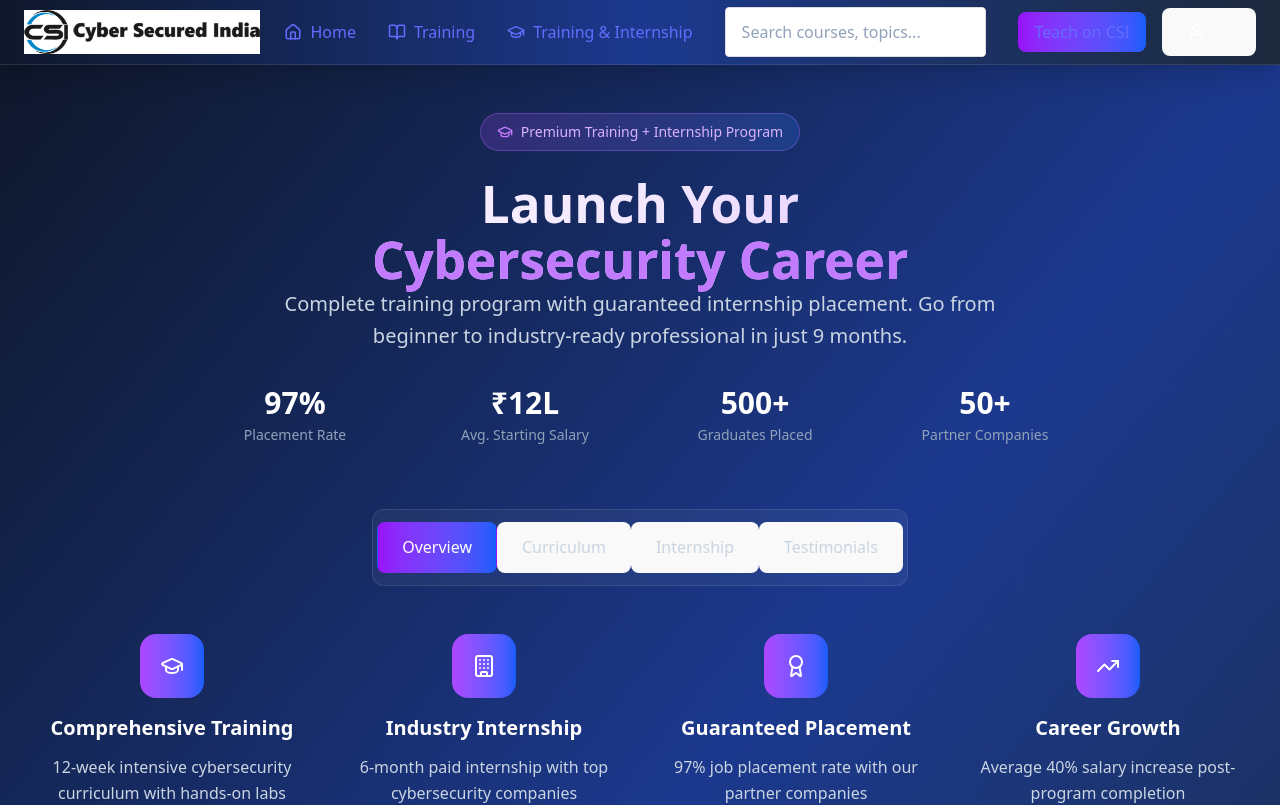
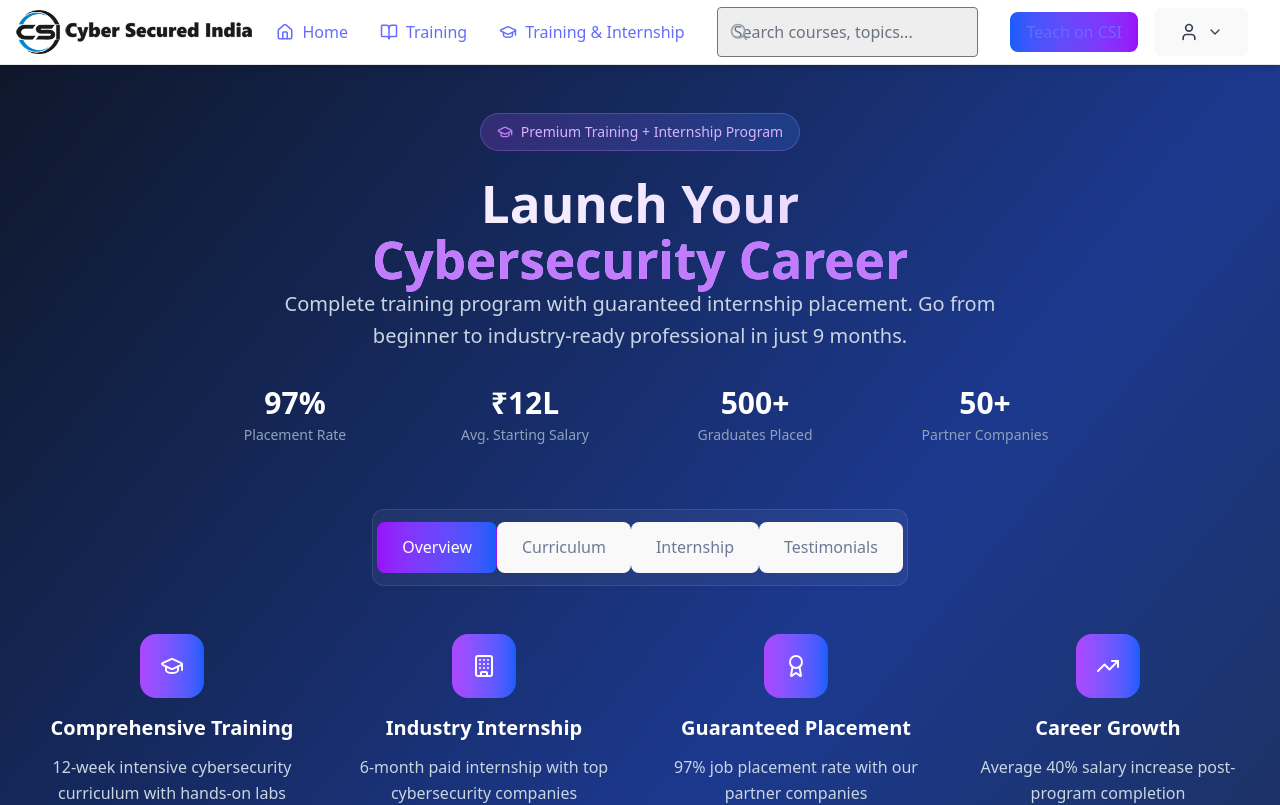
Before and after one commit to swar03/lms2, a React (Vite) app in the folder client/: page /training-internship in a window 1280 px wide. Shown: the top 805 px of the page. Built offline with nearby package versions, Linux system fonts and the light colour scheme.

Commit message:
button css

```diff
--- a/client/src/components/Home.jsx
+++ b/client/src/components/Home.jsx
@@ -104,7 +104,7 @@ export default function Home() {
               </button>
 
               <button
-                className="px-8 py-4 bg-white/10 backdrop-blur-sm text-white font-semibold rounded-xl border border-white/20 hover:bg-white/20 transition-all duration-300 hover:shadow-xl"
+                className="px-8 py-4 bg-white/10 backdrop-blur-sm text-black font-semibold rounded-xl border border-white/20 hover:bg-white/20 transition-all duration-300 hover:shadow-xl"
                 onClick={() => alert('Playing demo video!')}
               >
                 Watch Demo
@@ -182,7 +182,7 @@ export default function Home() {
                 </div>
 
                 <button
-                  className="w-full py-3 bg-white/10 text-white font-medium rounded-xl hover:bg-white/20 transition-all duration-300 group-hover:transform group-hover:translate-y-[-2px]"
+                  className="w-full py-3 bg-white/10 text-black font-medium rounded-xl hover:bg-white/20 transition-all duration-300 group-hover:transform group-hover:translate-y-[-2px]"
                   onClick={() => alert(`Exploring ${track.title} track!`)}
                 >
                   Explore Track
--- a/client/src/components/Navbar.jsx
+++ b/client/src/components/Navbar.jsx
@@ -1,4 +1,3 @@
-// src/components/Navbar.jsx
 import React, { useState } from "react";
 import {
   Home,
@@ -22,8 +21,9 @@ export default function Navbar() {
   ];
 
   return (
-    <nav className="bg-gradient-to-r from-slate-900 via-blue-900 to-slate-800 shadow-xl border-b border-white/10 sticky top-0 z-50 backdrop-blur-sm">
-      <div className="max-w-7xl mx-auto px-2 sm:px-4 lg:px-6">
+    <nav className="bg-white shadow-md border-b border-gray-200 sticky top-0 z-50">
+      {/* Container with modified padding and removed horizontal centering */}
+      <div className="w-full mx-auto pl-2 pr-4 sm:pl-3 sm:pr-6 lg:pl-4 lg:pr-8">
         <div className="flex items-center justify-between h-16">
 
           {/* Left side: Logo + Navlinks */}
@@ -43,7 +43,7 @@ export default function Navbar() {
                 <a
                   key={item.name}
                   href={item.path}
-                  className="flex items-center space-x-2 text-slate-300 hover:text-white transition-colors duration-300 group"
+                  className="flex items-center space-x-2 text-gray-600 hover:text-blue-600 transition-colors duration-300 group"
                 >
                   <span className="group-hover:scale-110 transition-transform duration-300">
                     {item.icon}
@@ -58,12 +58,12 @@ export default function Navbar() {
           <div className="hidden md:flex items-center flex-1 max-w-md mx-8">
             <div className="relative w-full">
               <div className="absolute inset-y-0 left-0 pl-3 flex items-center pointer-events-none">
-                <Search className="h-5 w-5 text-slate-400" />
+                <Search className="h-5 w-5 text-gray-400" />
               </div>
               <input
                 type="text"
                 placeholder="Search courses, topics..."
-                className="w-full pl-10 pr-4 py-2 bg-white/10 border border-white/20 rounded-xl text-white placeholder-slate-400 focus:outline-none focus:ring-2 focus:ring-blue-500 focus:border-transparent backdrop-blur-sm transition-all duration-300"
+                className="w-full pl-10 pr-4 py-2 bg-gray-100 border border-gray-300 rounded-xl text-gray-900 placeholder-gray-500 focus:outline-none focus:ring-2 focus:ring-blue-500 focus:border-transparent transition-all duration-300"
               />
             </div>
           </div>
@@ -73,7 +73,7 @@ export default function Navbar() {
             {/* Teach Button */}
             <a
               href="/teach"
-              className="px-4 py-2 bg-gradient-to-r from-purple-600 to-blue-600 text-white font-medium rounded-lg hover:from-purple-700 hover:to-blue-700 transition-all duration-300 transform hover:scale-105 hover:shadow-lg"
+              className="px-4 py-2 bg-gradient-to-r from-blue-600 to-purple-600 text-white font-medium rounded-lg hover:from-blue-700 hover:to-purple-700 transition-all duration-300 transform hover:scale-105 hover:shadow-lg"
             >
               Teach on CSI
             </a>
@@ -82,25 +82,25 @@ export default function Navbar() {
             <div className="relative">
               <button
                 onClick={() => setIsDropdownOpen(!isDropdownOpen)}
-                className="flex items-center space-x-2 p-2 rounded-lg bg-white/10 border border-white/20 hover:bg-white/20 transition-all duration-300"
+                className="flex items-center space-x-2 p-2 rounded-lg bg-gray-100 border border-gray-200 hover:bg-gray-200 transition-all duration-300"
               >
-                <User className="w-5 h-5 text-white" />
-                <ChevronDown className={`w-4 h-4 text-white transition-transform duration-300 ${isDropdownOpen ? 'rotate-180' : ''}`} />
+                <User className="w-5 h-5 text-gray-700" />
+                <ChevronDown className={`w-4 h-4 text-gray-700 transition-transform duration-300 ${isDropdownOpen ? 'rotate-180' : ''}`} />
               </button>
 
               {/* Dropdown Menu */}
               {isDropdownOpen && (
-                <div className="absolute right-0 mt-2 w-48 bg-white/10 backdrop-blur-md border border-white/20 rounded-xl shadow-xl overflow-hidden">
+                <div className="absolute right-0 mt-2 w-48 bg-white border border-gray-200 rounded-xl shadow-xl overflow-hidden">
                   <a
                     href="/login"
-                    className="block px-4 py-3 text-white hover:bg-white/20 transition-colors duration-200"
+                    className="block px-4 py-3 text-gray-800 hover:bg-gray-100 transition-colors duration-200"
                     onClick={() => setIsDropdownOpen(false)}
                   >
                     Sign In
                   </a>
                   <a
                     href="/login"
-                    className="block px-4 py-3 text-white hover:bg-white/20 transition-colors duration-200"
+                    className="block px-4 py-3 text-gray-800 hover:bg-gray-100 transition-colors duration-200"
                     onClick={() => setIsDropdownOpen(false)}
                   >
                     Create Account
@@ -113,12 +113,12 @@ export default function Navbar() {
           {/* Mobile Menu Button */}
           <button
             onClick={() => setIsMenuOpen(!isMenuOpen)}
-            className="md:hidden p-2 rounded-lg bg-white/10 border border-white/20 hover:bg-white/20 transition-all duration-300"
+            className="md:hidden p-2 rounded-lg bg-gray-100 border border-gray-200 hover:bg-gray-200 transition-all duration-300"
           >
             {isMenuOpen ? (
-              <X className="w-6 h-6 text-white" />
+              <X className="w-6 h-6 text-gray-800" />
             ) : (
-              <Menu className="w-6 h-6 text-white" />
+              <Menu className="w-6 h-6 text-gray-800" />
             )}
           </button>
         </div>
@@ -126,17 +126,17 @@ export default function Navbar() {
 
       {/* Mobile Menu */}
       {isMenuOpen && (
-        <div className="md:hidden bg-slate-900/95 backdrop-blur-md border-t border-white/10">
+        <div className="md:hidden bg-white/95 backdrop-blur-md border-t border-gray-200">
           <div className="px-4 py-4 space-y-3">
             {/* Mobile Search */}
             <div className="relative mb-4">
               <div className="absolute inset-y-0 left-0 pl-3 flex items-center pointer-events-none">
-                <Search className="h-5 w-5 text-slate-400" />
+                <Search className="h-5 w-5 text-gray-400" />
               </div>
               <input
                 type="text"
                 placeholder="Search courses..."
-                className="w-full pl-10 pr-4 py-2 bg-white/10 border border-white/20 rounded-lg text-white placeholder-slate-400 focus:outline-none focus:ring-2 focus:ring-blue-500"
+                className="w-full pl-10 pr-4 py-2 bg-gray-100 border border-gray-300 rounded-lg text-gray-900 placeholder-gray-500 focus:outline-none focus:ring-2 focus:ring-blue-500"
               />
             </div>
 
@@ -145,7 +145,7 @@ export default function Navbar() {
               <a
                 key={item.name}
                 href={item.path}
-                className="flex items-center space-x-3 px-3 py-2 text-slate-300 hover:text-white hover:bg-white/10 rounded-lg transition-all duration-300"
+                className="flex items-center space-x-3 px-3 py-2 text-gray-700 hover:text-blue-600 hover:bg-gray-100 rounded-lg transition-all duration-300"
                 onClick={() => setIsMenuOpen(false)}
               >
                 {item.icon}
@@ -156,7 +156,7 @@ export default function Navbar() {
             {/* Mobile Teach Button */}
             <a
               href="/teach"
-              className="flex items-center justify-center px-4 py-3 bg-gradient-to-r from-purple-600 to-blue-600 text-white font-medium rounded-lg hover:from-purple-700 hover:to-blue-700 transition-all duration-300 mt-4"
+              className="flex items-center justify-center px-4 py-3 bg-gradient-to-r from-blue-600 to-purple-600 text-white font-medium rounded-lg hover:from-blue-700 hover:to-purple-700 transition-all duration-300 mt-4"
               onClick={() => setIsMenuOpen(false)}
             >
               Teach on CSI
@@ -165,7 +165,7 @@ export default function Navbar() {
             {/* Mobile Profile */}
             <a
               href="/login"
-              className="flex items-center space-x-3 px-3 py-2 text-slate-300 hover:text-white hover:bg-white/10 rounded-lg transition-all duration-300"
+              className="flex items-center space-x-3 px-3 py-2 text-gray-700 hover:text-blue-600 hover:bg-gray-100 rounded-lg transition-all duration-300"
               onClick={() => setIsMenuOpen(false)}
             >
               <User className="w-5 h-5" />
--- a/client/src/components/TrainingInternship.jsx
+++ b/client/src/components/TrainingInternship.jsx
@@ -138,7 +138,7 @@ export default function TrainingInternship() {
                 className={`px-6 py-3 rounded-lg font-medium transition-all duration-300 ${
                   activeTab === tab
                     ? 'bg-gradient-to-r from-purple-600 to-blue-600 text-white'
-                    : 'text-slate-300 hover:text-white hover:bg-white/10'
+                    : 'text-grey-900 hover:text-black hover:bg-white/10'
                 }`}
               >
                 {tab.charAt(0).toUpperCase() + tab.slice(1)}
@@ -320,7 +320,7 @@ export default function TrainingInternship() {
               </button>
 
               <button
-                className="px-8 py-4 bg-white/10 backdrop-blur-sm text-white font-semibold rounded-xl border border-white/20 hover:bg-white/20 transition-all duration-300"
+                className="px-8 py-4 bg-white/10 backdrop-blur-sm text-black font-semibold rounded-xl border border-white/20 hover:bg-white/20 transition-all duration-300"
                 onClick={handleBrochureClick}
               >
                 Download Brochure
--- a/client/src/index.css
+++ b/client/src/index.css
@@ -103,7 +103,7 @@ nav li {
 
 @media (prefers-color-scheme: light) {
   :root {
-    color: #213547;
+    color: #6f7996;
     background-color: #ffffff;
   }
 
@@ -120,7 +120,7 @@ nav li {
   }
 
   input, textarea, select {
-    border-color: #ddd;
-    background-color: #fff;
+    border-color: #757575;
+    background-color: #eeeeee;
   }
 }
```
